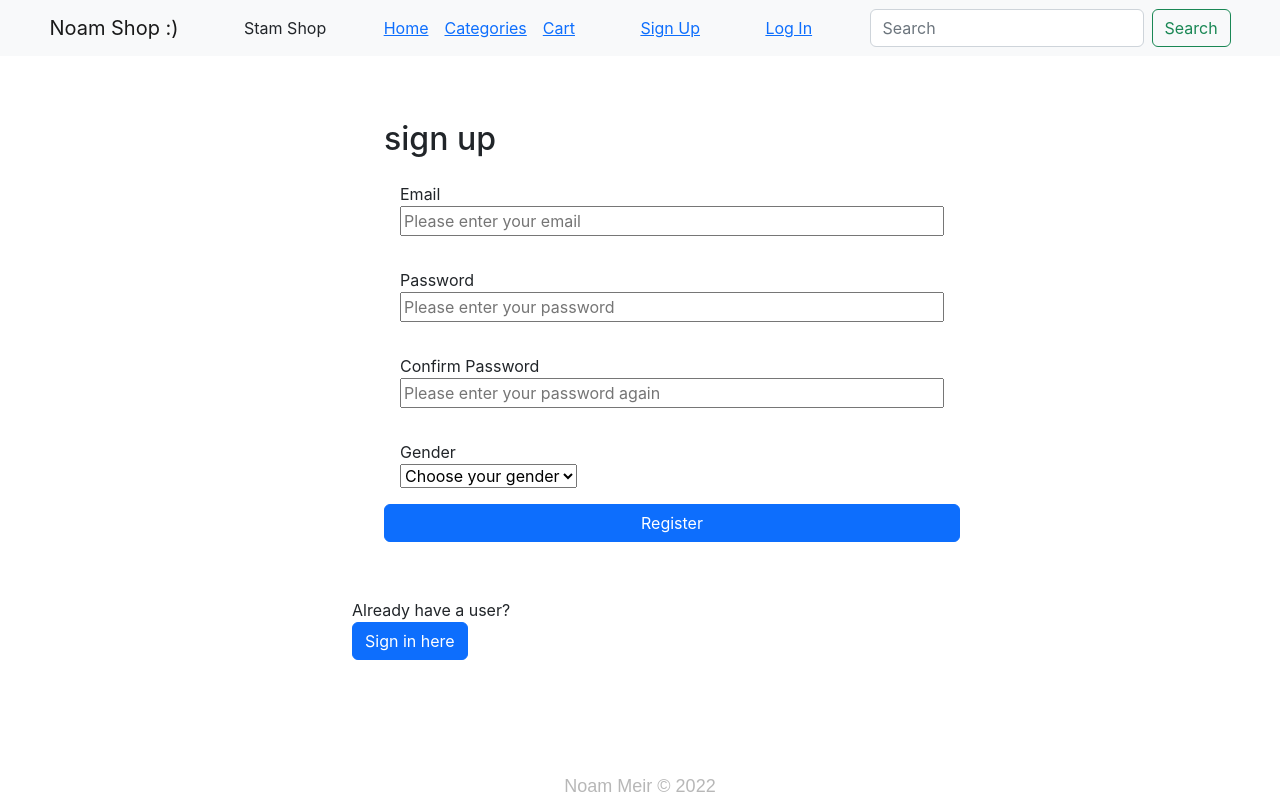
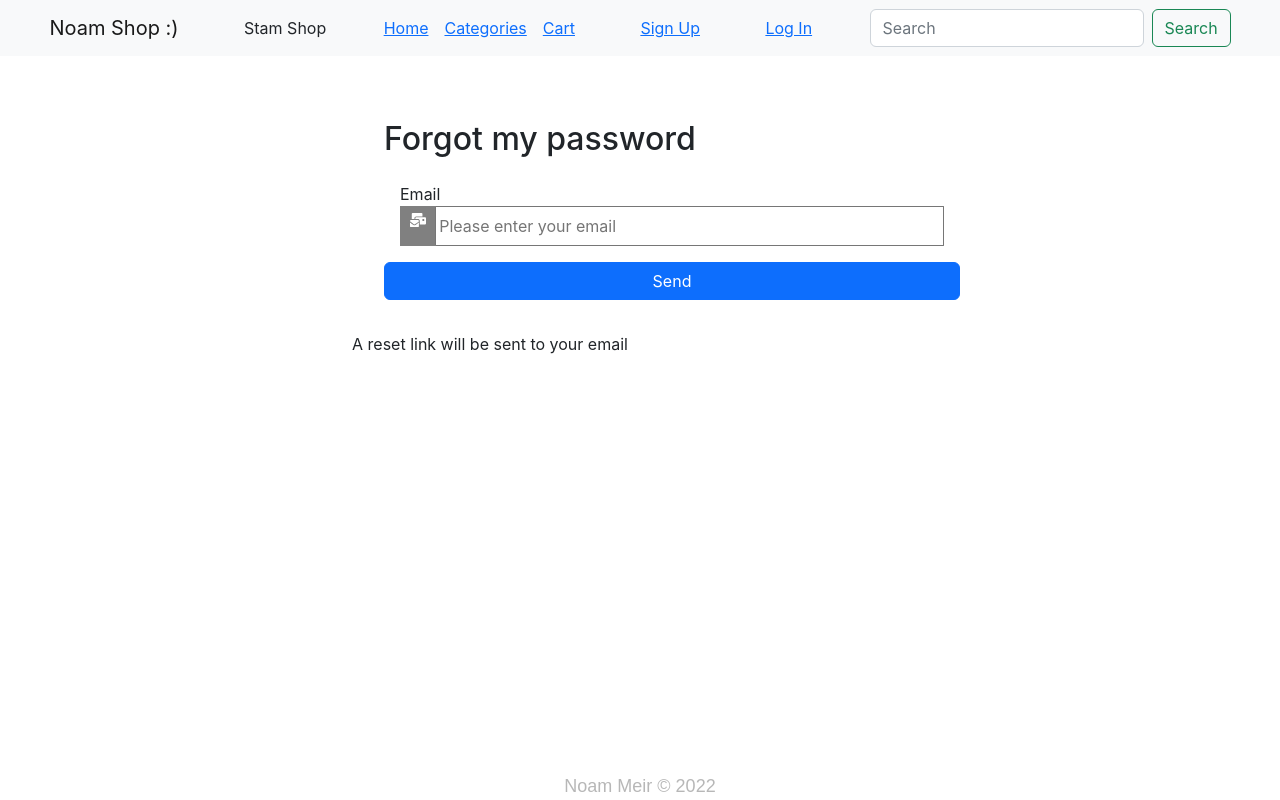
Before and after one commit to noam1901/project, a React (Create React App) app: page /SingleProduct/1 in a window 1280 px wide. Built offline with nearby package versions, Linux system fonts and the light colour scheme.

Commit message:
add icons

```diff
--- a/package.json
+++ b/package.json
@@ -11,6 +11,7 @@
     "react": "^18.2.0",
     "react-bootstrap": "^2.4.0",
     "react-dom": "^18.2.0",
+    "react-icons": "^4.4.0",
     "react-scripts": "5.0.1",
     "web-vitals": "^2.1.4"
   },
--- a/src/App.css
+++ b/src/App.css
@@ -103,3 +103,15 @@ footer {
 .for-media{
   width: 95%;
 }
+.input-container {
+  display: flex;
+
+  background: gray;
+}
+.icon {
+  padding: 0rem 0.6rem;
+  color: white;
+}
+.select-input {
+  width: 100%;
+}
--- a/src/App.js
+++ b/src/App.js
@@ -13,10 +13,10 @@ function App() {
     <div className="App">
       <Nav2></Nav2>
       <div className='main-content'>
-        {/* <ForgotPassword></ForgotPassword> */}
+        <ForgotPassword></ForgotPassword>
         {/* <SingleProduct></SingleProduct> */}
         {/* <Login></Login> */}
-        <Register></Register>
+        {/* <Register></Register> */}
       </div>
       {/* <HomePage></HomePage> */}
 
--- a/src/MainComponents/ForgotPassword.js
+++ b/src/MainComponents/ForgotPassword.js
@@ -1,5 +1,7 @@
 import React from 'react'
 import Form from '../ToolsComponents/Form'
+import {FaMailBulk} from 'react-icons/fa'
+
 
 export const ForgotPassword = () => {
     const formInputs = {
@@ -15,6 +17,7 @@ export const ForgotPassword = () => {
                 pattern: /^[a-zA-Z0-9_.+-]+@[a-zA-Z0-9-]+\.[a-zA-Z0-9-.]+$/
             },
             errors: [],
+            icon: FaMailBulk,
         }}
   return (
     <div className='login-form'>
--- a/src/MainComponents/Login.js
+++ b/src/MainComponents/Login.js
@@ -2,6 +2,7 @@ import { useState } from "react";
 import { Button } from "react-bootstrap";
 import Input from "../ToolsComponents/Input";
 import Form from "../ToolsComponents/Form";
+import {FaMailBulk, FaPaperclip} from 'react-icons/fa'
 
 
 function Login(){
@@ -18,6 +19,7 @@ function Login(){
                 pattern: /^[a-zA-Z0-9_.+-]+@[a-zA-Z0-9-]+\.[a-zA-Z0-9-.]+$/
             },
             errors: [],
+            icon: FaMailBulk,
         },
         password: {
             id: 2,
@@ -30,6 +32,7 @@ function Login(){
                 required: true
             },
             errors: [],
+            icon: FaPaperclip,
         }
     }
     return(
--- a/src/MainComponents/Register.js
+++ b/src/MainComponents/Register.js
@@ -2,6 +2,7 @@ import { useState } from "react";
 import { Button } from "react-bootstrap";
 import Input from "../ToolsComponents/Input";
 import Form from "../ToolsComponents/Form";
+import {FaMailBulk, FaPaperclip, FaMarsDouble} from 'react-icons/fa'
 
 // Add gender.
 
@@ -19,6 +20,7 @@ function Register(){
                 pattern: /^[a-zA-Z0-9_.+-]+@[a-zA-Z0-9-]+\.[a-zA-Z0-9-.]+$/
             },
             errors: [],
+            icon: FaMailBulk,
         },
         password: {
             id: 2,
@@ -31,6 +33,7 @@ function Register(){
                 required: true
             },
             errors: [],
+            icon: FaPaperclip,
         },
         confirm_password: {
             id: 3,
@@ -44,6 +47,7 @@ function Register(){
                 confirm_password: true
             },
             errors: [],
+            icon: FaPaperclip
         },
         gender: {
           id: 4,
@@ -56,6 +60,7 @@ function Register(){
             required: true
           },
           errors: [],
+          icon: FaMarsDouble,
         }
 
     }
--- a/src/ToolsComponents/Input.js
+++ b/src/ToolsComponents/Input.js
@@ -1,11 +1,22 @@
+
 function Input(props){
     return (
         <div className="single-input">
             <label>{props.label}</label><br></br>
-            {!(props.type === 'select')?<input name={props.name} type={props.type} defaultValue={props.value} placeholder={props.placeholder} onBlur={(e)=>props.onBlur(e.target.name, e.target.value)}></input>:
-            <select onChange={(e)=>props.onBlur(e.target.name, e.target.value)} name={props.name}>
-                {props.values.map(val => <option value={val.value} key={val.value}>{val.name}</option>)}
-            </select>}
+            {!(props.type === 'select')?<div className="input-container">
+                <p className='icon'>
+                    <props.icon></props.icon>
+                </p>
+                    <input name={props.name} type={props.type} defaultValue={props.value} placeholder={props.placeholder} onBlur={(e)=>props.onBlur(e.target.name, e.target.value)}></input>
+                </div>:
+            <div className="input-container">
+                <p className='icon'>
+                    <props.icon></props.icon>
+                </p>
+                <select onChange={(e)=>props.onBlur(e.target.name, e.target.value)} name={props.name} className='select-input'>
+                    {props.values.map(val => <option value={val.value} key={val.value}>{val.name}</option>)}
+                </select>
+            </div>}
             <div className="input-error">
                {
                 props.errors.map((error, index)=> <p key={index}>{error.value}</p>)
```
Also changed, not shown: 1 other file (tests, documents, lock files or other folders).
